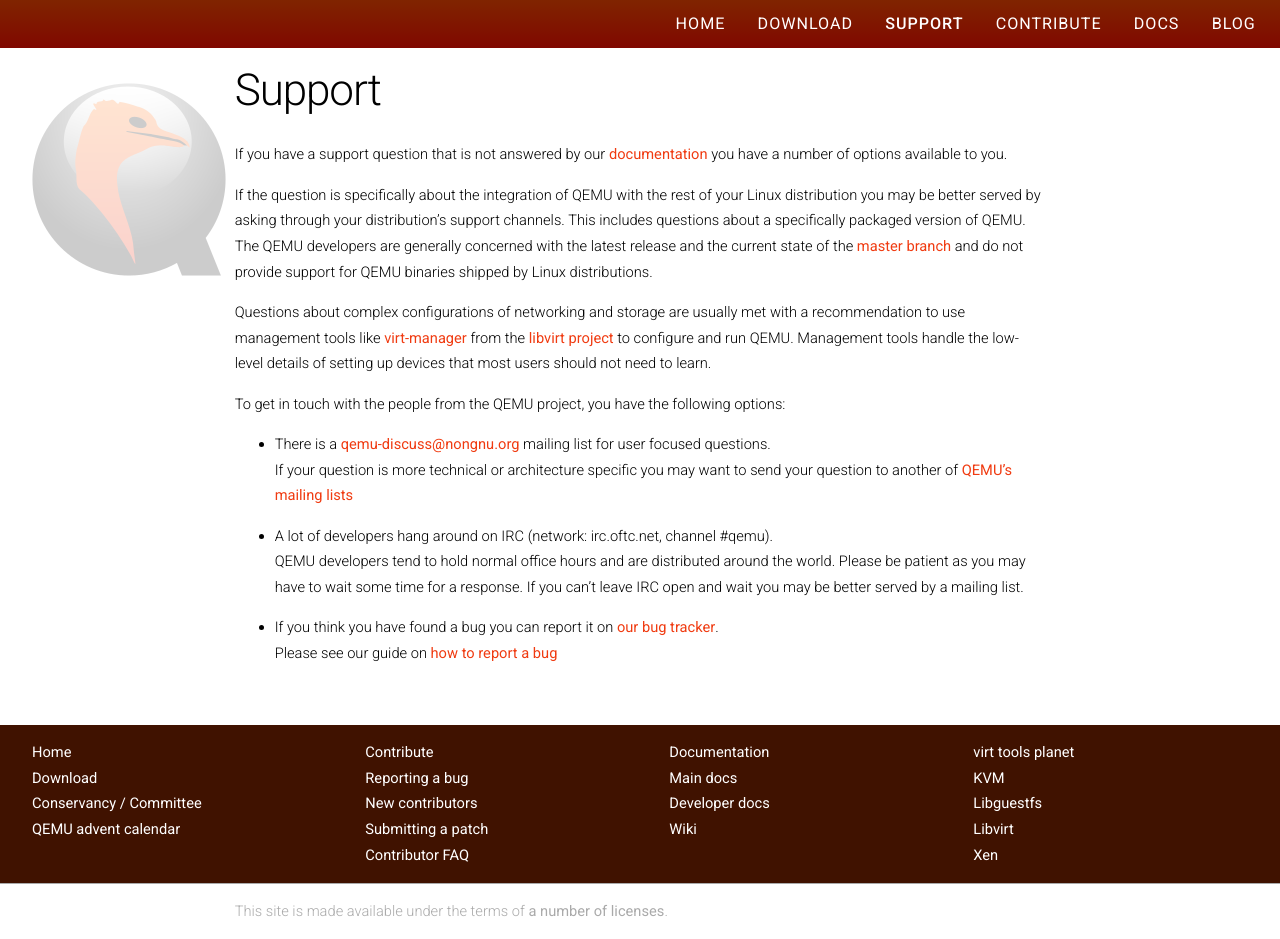
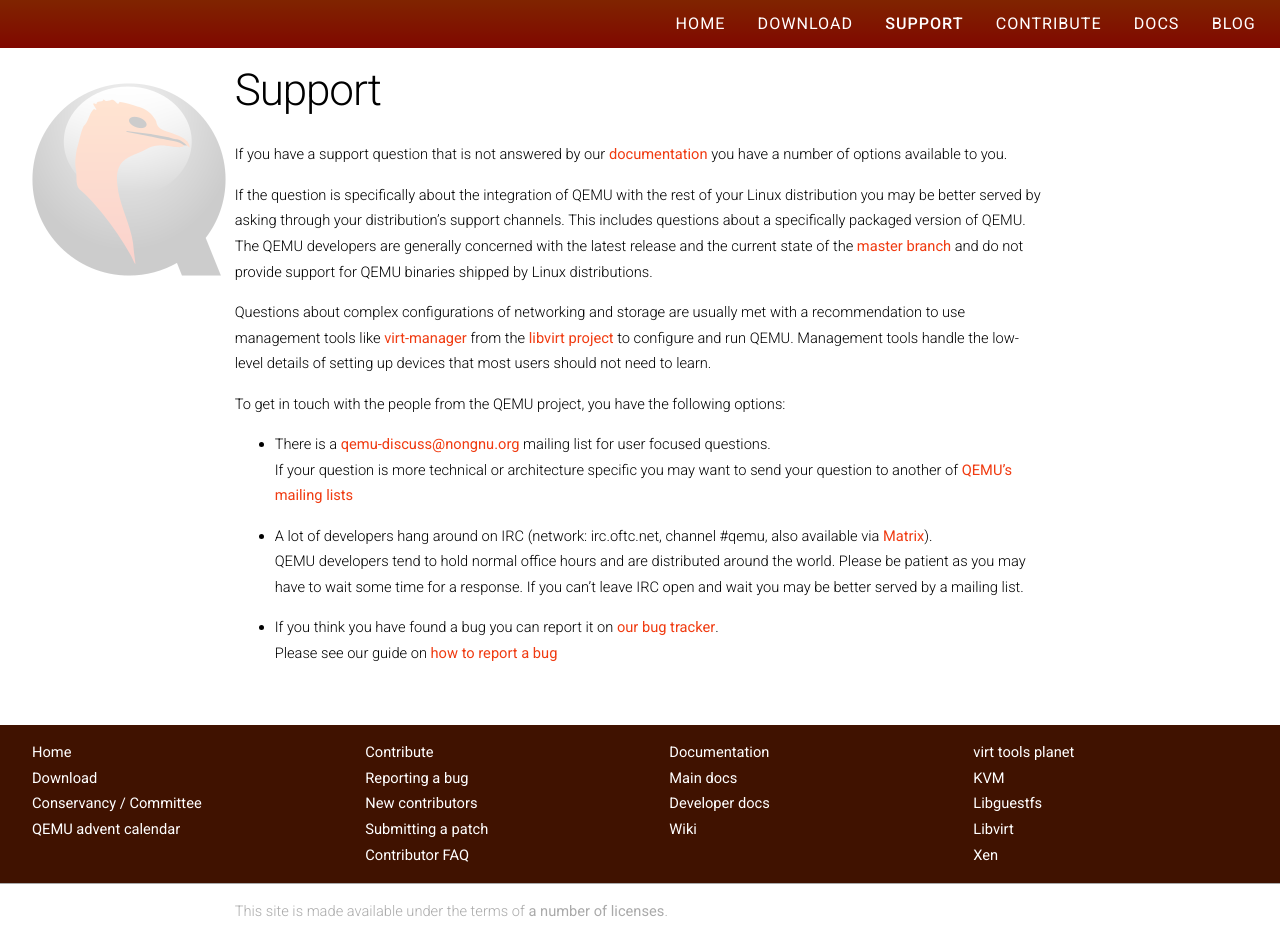
Before and after one commit to qemu/qemu-web, a Jekyll site: the page built from support.md, in a window 1280 px wide and 939 px high. Built offline with Jekyll 4.4.1, drawn with Linux system fonts in a browser that asks for light colours; nearby versions of some CDN libraries.

Commit message:
support.md: add a link to matrix bridge to IRC
We want users to be able to use newer tooling and not be stuck with
IRC like the rest of the fossils. As the #QEMU channel is bridged by
the matrix.org server lets point there as well. At least it's not
Slack.

Signed-off-by: Alex Bennée <alex.bennee@linaro.org>
Reviewed-by: Daniel P. Berrangé <berrange@redhat.com>
Reviewed-by: Philippe Mathieu-Daudé <f4bug@amsat.org>
Message-Id: <20210317160259.14098-1-alex.bennee@linaro.org>
Signed-off-by: Paolo Bonzini <pbonzini@redhat.com>

```diff
--- a/support.md
+++ b/support.md
@@ -33,10 +33,12 @@
 lists](https://wiki.qemu.org/MailingLists)
 
 * A lot of developers hang around on IRC (network: irc.oftc.net,
-channel #qemu).<br> QEMU developers tend to hold normal office hours
-and are distributed around the world. Please be patient as you may
-have to wait some time for a response. If you can't leave IRC open and
-wait you may be better served by a mailing list.
+channel #qemu, also available via
+[Matrix](https://matrix.to/#/#_oftc_#qemu:matrix.org)).<br> QEMU
+developers tend to hold normal office hours and are distributed around
+the world. Please be patient as you may have to wait some time for a
+response. If you can't leave IRC open and wait you may be better
+served by a mailing list.
 
 * If you think you have found a bug you can report it on [our bug
   tracker](https://bugs.launchpad.net/qemu/).<br>
```
